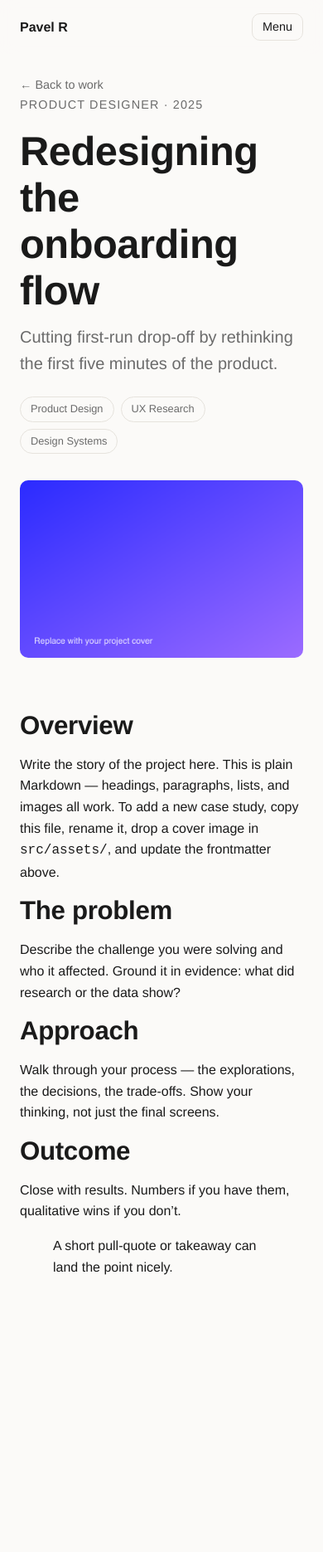
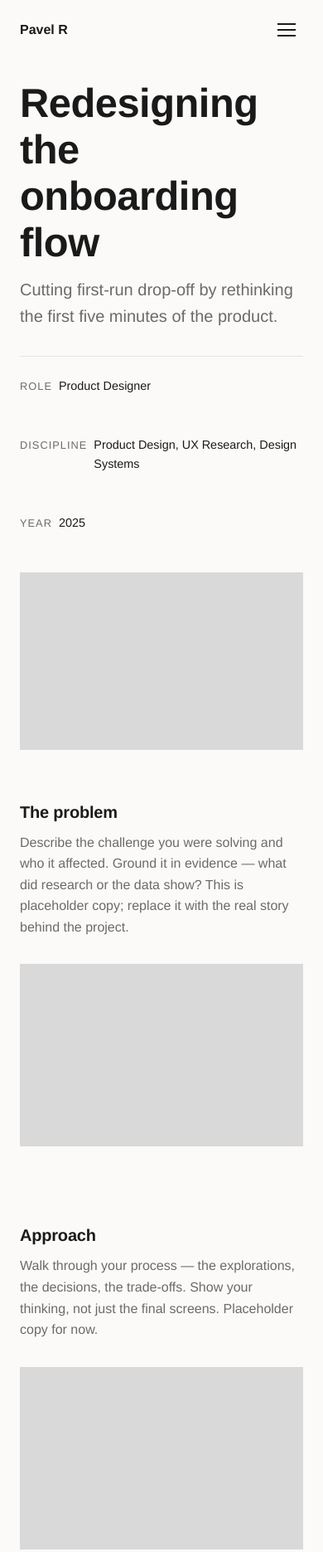
Before and after one commit to pavelrakhlin/portfolio-site, an Astro site: page /work/example-project in a window 390 px wide. Shown: the top 1871 px of the page at 83% size. Before the commit the page ends 1580 px from the top, so only its background shows below. Built offline with nearby package versions, Linux system fonts and the light colour scheme; Astro itself is replaced by a stand-in of ours.

Commit message:
Refine layout, case-study sections, and accessibility
- Gap between nav and content set to 60px
- Images full-width with 0px radius (hero, sections, prose, cards)
- Case-study sections stacked: heading + body + full-width image
- Smaller section headers; case-study title aligns with sidebar brand
- Gray placeholder covers (renamed asset); add section placeholder images
- Nav font reverted to 1rem; info row laid out inline
- Canvas max-width 1400px, centered; sidebar collapses to hamburger at <=768px
- Verified all text/background pairs meet WCAG AA contrast (>=5.1:1)

Co-Authored-By: Claude Opus 4.8 <noreply@anthropic.com>

```diff
--- a/src/components/Sidebar.astro
+++ b/src/components/Sidebar.astro
@@ -8,7 +8,7 @@ const onContact = path.startsWith('/contact');
 const isCurrent = (href: string) => path === href || path === `${href}/`;
 ---
 
-<!-- Mobile top bar: brand + menu toggle. Hidden on desktop. -->
+<!-- Mobile top bar: brand + hamburger toggle. Hidden on desktop. -->
 <div class="topbar">
   <a href="/" class="topbar__brand">Pavel R</a>
   <button
@@ -17,7 +17,7 @@ const isCurrent = (href: string) => path === href || path === `${href}/`;
     aria-controls="sidebar"
     aria-label="Toggle navigation"
   >
-    Menu
+    <span class="topbar__bars" aria-hidden="true"></span>
   </button>
 </div>
 
@@ -143,11 +143,13 @@ const isCurrent = (href: string) => path === href || path === `${href}/`;
     });
   }
 
-  // Mobile toggle: open/close the sidebar. Closes after navigating.
+  // Mobile toggle: open/close the sidebar. Guarded so the listener is only
+  // attached once even though init() re-runs after each View Transition.
   const setupToggle = () => {
     const btn = document.querySelector<HTMLButtonElement>('.topbar__toggle');
     const root = document.documentElement;
-    if (!btn) return;
+    if (!btn || btn.dataset.toggle === 'ready') return;
+    btn.dataset.toggle = 'ready';
     btn.addEventListener('click', () => {
       const open = root.classList.toggle('nav-open');
       btn.setAttribute('aria-expanded', String(open));
@@ -185,7 +187,7 @@ const isCurrent = (href: string) => path === href || path === `${href}/`;
   }
 
   .sidebar__brand {
-    font-size: var(--text-base);
+    font-size: 1rem;
     font-weight: 700;
     color: var(--color-text);
     line-height: 1.2;
@@ -207,7 +209,8 @@ const isCurrent = (href: string) => path === href || path === `${href}/`;
   .group > summary,
   .nav__top {
     display: block;
-    font-size: var(--text-base);
+    font-size: 1rem;
+    font-weight: 500;
     color: var(--color-text);
     cursor: pointer;
     list-style: none; /* hide default disclosure triangle */
@@ -241,7 +244,8 @@ const isCurrent = (href: string) => path === href || path === `${href}/`;
     margin-bottom: var(--space-2);
   }
   .children a {
-    font-size: var(--text-base);
+    font-size: 1rem;
+    font-weight: 400;
     color: var(--color-muted);
     transition: color 0.2s var(--ease);
   }
@@ -270,17 +274,53 @@ const isCurrent = (href: string) => path === href || path === `${href}/`;
     color: var(--color-text);
   }
   .topbar__toggle {
-    font: inherit;
-    font-size: var(--text-sm);
+    display: inline-flex;
+    align-items: center;
+    justify-content: center;
+    width: 40px;
+    height: 40px;
     background: none;
-    border: 1px solid var(--color-border);
-    border-radius: var(--radius);
-    padding: var(--space-1) var(--space-3);
+    border: none;
+    padding: 0;
     color: var(--color-text);
     cursor: pointer;
   }
+  /* Hamburger: middle bar + ::before/::after for top & bottom. */
+  .topbar__bars,
+  .topbar__bars::before,
+  .topbar__bars::after {
+    content: '';
+    display: block;
+    width: 22px;
+    height: 2px;
+    background: var(--color-text);
+    transition: transform 0.3s var(--ease), opacity 0.2s var(--ease);
+  }
+  .topbar__bars {
+    position: relative;
+  }
+  .topbar__bars::before {
+    position: absolute;
+    top: -7px;
+  }
+  .topbar__bars::after {
+    position: absolute;
+    top: 7px;
+  }
+  /* Animate to an X when the nav is open. */
+  :global(.nav-open) .topbar__bars {
+    background: transparent;
+  }
+  :global(.nav-open) .topbar__bars::before {
+    top: 0;
+    transform: rotate(45deg);
+  }
+  :global(.nav-open) .topbar__bars::after {
+    top: 0;
+    transform: rotate(-45deg);
+  }
 
-  @media (max-width: 60rem) {
+  @media (max-width: 768px) {
     .topbar {
       display: flex;
     }
--- a/src/content.config.ts
+++ b/src/content.config.ts
@@ -21,6 +21,18 @@ const projects = defineCollection({
       // Lower numbers sort first on listing pages.
       order: z.number().default(99),
       draft: z.boolean().default(false),
+      // Alternating text + image sections that make up the case-study body.
+      // Layout alternates image left/right automatically.
+      sections: z
+        .array(
+          z.object({
+            heading: z.string(),
+            body: z.string(),
+            image: image(),
+            imageAlt: z.string(),
+          }),
+        )
+        .default([]),
     }),
 });
 
--- a/src/content/projects/example-project-three.md
+++ b/src/content/projects/example-project-three.md
@@ -6,24 +6,29 @@ year: 2023
 tags:
   - Design Systems
   - Components
-cover: ../../assets/sample-cover.png
-coverAlt: Placeholder gradient cover image for the third example project.
+cover: ../../assets/cover-placeholder.png
+coverAlt: Placeholder cover image for the third example project.
 featured: false
 order: 3
+sections:
+  - heading: The problem
+    body: >-
+      Placeholder copy describing inconsistency across the product and the cost
+      it imposed on the team. Replace with your real framing.
+    image: ../../assets/placeholder-1.png
+    imageAlt: Placeholder image for the third project's problem section.
+  - heading: Approach
+    body: >-
+      Placeholder copy describing how the tokens, components, and documentation
+      came together. Swap in your real process.
+    image: ../../assets/placeholder-2.png
+    imageAlt: Placeholder image for the third project's approach section.
+  - heading: Outcome
+    body: >-
+      Placeholder copy summarizing adoption and the consistency gains. Add real
+      results here.
+    image: ../../assets/placeholder-3.png
+    imageAlt: Placeholder image for the third project's outcome section.
 ---
 
-## Overview
-
-A third placeholder case study. Replace this with a real project.
-
-## The problem
-
-Describe the challenge and who it affected.
-
-## Approach
-
-Walk through your process and the trade-offs you made.
-
-## Outcome
-
-Close with results.
+Fallback body used only when a project defines no `sections`.
--- a/src/content/projects/example-project-two.md
+++ b/src/content/projects/example-project-two.md
@@ -6,25 +6,29 @@ year: 2024
 tags:
   - Product Design
   - Information Architecture
-cover: ../../assets/sample-cover.png
-coverAlt: Placeholder gradient cover image for the second example project.
+cover: ../../assets/cover-placeholder.png
+coverAlt: Placeholder cover image for the second example project.
 featured: true
 order: 2
+sections:
+  - heading: The problem
+    body: >-
+      Placeholder copy describing the challenge. Replace with the real context,
+      the users affected, and the evidence that framed the work.
+    image: ../../assets/placeholder-1.png
+    imageAlt: Placeholder image for the second project's problem section.
+  - heading: Approach
+    body: >-
+      Placeholder copy describing the process and the key decisions. Swap in
+      your explorations, sketches, and rationale.
+    image: ../../assets/placeholder-2.png
+    imageAlt: Placeholder image for the second project's approach section.
+  - heading: Outcome
+    body: >-
+      Placeholder copy summarizing results and impact. Add metrics or
+      qualitative wins here.
+    image: ../../assets/placeholder-3.png
+    imageAlt: Placeholder image for the second project's outcome section.
 ---
 
-## Overview
-
-A second placeholder case study. Replace this with a real project — copy the
-file, swap the cover image, and update the frontmatter.
-
-## The problem
-
-Describe the challenge and who it affected.
-
-## Approach
-
-Walk through your process and the trade-offs you made.
-
-## Outcome
-
-Close with results.
+Fallback body used only when a project defines no `sections`.
--- a/src/content/projects/example-project.md
+++ b/src/content/projects/example-project.md
@@ -7,31 +7,33 @@ tags:
   - Product Design
   - UX Research
   - Design Systems
-cover: ../../assets/sample-cover.png
-coverAlt: Placeholder gradient cover image for the example project.
+cover: ../../assets/cover-placeholder.png
+coverAlt: Placeholder cover image for the example project.
 featured: true
 order: 1
+sections:
+  - heading: The problem
+    body: >-
+      Describe the challenge you were solving and who it affected. Ground it in
+      evidence — what did research or the data show? This is placeholder copy;
+      replace it with the real story behind the project.
+    image: ../../assets/placeholder-1.png
+    imageAlt: Placeholder image illustrating the problem.
+  - heading: Approach
+    body: >-
+      Walk through your process — the explorations, the decisions, the
+      trade-offs. Show your thinking, not just the final screens. Placeholder
+      copy for now.
+    image: ../../assets/placeholder-2.png
+    imageAlt: Placeholder image illustrating the approach.
+  - heading: Outcome
+    body: >-
+      Close with results. Numbers if you have them, qualitative wins if you
+      don't. This section mirrors how a finished case study reads.
+    image: ../../assets/placeholder-3.png
+    imageAlt: Placeholder image illustrating the outcome.
 ---
 
-## Overview
-
-Write the story of the project here. This is plain Markdown — headings,
-paragraphs, lists, and images all work. To add a new case study, copy this
-file, rename it, drop a cover image in `src/assets/`, and update the
-frontmatter above.
-
-## The problem
-
-Describe the challenge you were solving and who it affected. Ground it in
-evidence: what did research or the data show?
-
-## Approach
-
-Walk through your process — the explorations, the decisions, the trade-offs.
-Show your thinking, not just the final screens.
-
-## Outcome
-
-Close with results. Numbers if you have them, qualitative wins if you don't.
-
-> A short pull-quote or takeaway can land the point nicely.
+Body content is defined in the `sections` frontmatter above so the layout can
+alternate text and images automatically. This Markdown body is only used as a
+fallback when a project has no `sections`.
--- a/src/layouts/Base.astro
+++ b/src/layouts/Base.astro
@@ -73,15 +73,17 @@ const ogImageUrl = ogImage
       .app-shell {
         display: flex;
         align-items: flex-start;
-        gap: var(--space-12);
+        gap: 60px;
         padding: 75px;
         min-height: 100vh;
+        max-width: var(--max-width);
+        margin-inline: auto;
       }
       .app-content {
         flex: 1;
         min-width: 0;
       }
-      @media (max-width: 60rem) {
+      @media (max-width: 768px) {
         .app-shell {
           display: block;
           padding: 0;
--- a/src/pages/work/[...slug].astro
+++ b/src/pages/work/[...slug].astro
@@ -13,29 +13,38 @@ export async function getStaticPaths() {
 }
 
 const { project } = Astro.props;
-const { title, summary, role, year, tags, cover, coverAlt } = project.data;
+const { title, summary, role, year, tags, cover, coverAlt, sections } =
+  project.data;
 const { Content } = await render(project);
 ---
 
 <Base title={`${title} — Your Name`} description={summary}>
   <article class="container">
     <header class="case-head">
-      <a href="/work" class="back" data-reveal>← Back to work</a>
-      <p class="eyebrow" data-reveal>{role} · {year}</p>
       <h1 data-reveal>{title}</h1>
       <p class="case-head__summary muted" data-reveal>{summary}</p>
+
+      <dl class="info-row" data-reveal>
+        <div class="info-row__item">
+          <dt>Role</dt>
+          <dd>{role}</dd>
+        </div>
         {
           tags.length > 0 && (
-          <ul class="tags" data-reveal>
-            {tags.map((tag) => (
-              <li>{tag}</li>
-            ))}
-          </ul>
+            <div class="info-row__item">
+              <dt>Discipline</dt>
+              <dd>{tags.join(', ')}</dd>
+            </div>
           )
         }
+        <div class="info-row__item">
+          <dt>Year</dt>
+          <dd>{year}</dd>
+        </div>
+      </dl>
     </header>
 
-    <div class="case-hero">
+    <div class="case-hero" data-reveal>
       <Image
         src={cover}
         alt={coverAlt}
@@ -45,48 +54,99 @@ const { Content } = await render(project);
       />
     </div>
 
+    {
+      sections.length > 0 ? (
+        <div class="sections">
+          {sections.map((section) => (
+            <section class="section" data-reveal-group>
+              <div class="section__text">
+                <h2>{section.heading}</h2>
+                <p>{section.body}</p>
+              </div>
+              <div class="section__media">
+                <Image
+                  src={section.image}
+                  alt={section.imageAlt}
+                  widths={[640, 1024, 1280]}
+                  sizes="(max-width: 768px) 100vw, 1190px"
+                />
+              </div>
+            </section>
+          ))}
+        </div>
+      ) : (
         <div class="prose case-body">
           <Content />
         </div>
+      )
+    }
   </article>
 </Base>
 
 <style>
   .case-head {
-    margin-bottom: var(--space-8);
-    max-width: var(--max-width-prose);
-  }
-  .back {
-    font-size: var(--text-sm);
-    color: var(--color-muted);
+    margin-bottom: var(--space-12);
   }
   .case-head h1 {
-    margin-block: var(--space-4) var(--space-3);
+    margin-bottom: var(--space-3);
   }
   .case-head__summary {
     font-size: var(--text-lg);
+    max-width: var(--max-width-prose);
+    margin-bottom: var(--space-8);
   }
-  .tags {
+
+  /* Info row: Role · Discipline · Year */
+  .info-row {
     display: flex;
     flex-wrap: wrap;
+    gap: var(--space-12);
+    margin: 0;
+    padding-top: var(--space-6);
+    border-top: 1px solid var(--color-border);
+  }
+  .info-row__item {
+    display: flex;
+    align-items: baseline;
     gap: var(--space-2);
-    list-style: none;
-    padding: 0;
-    margin-top: var(--space-6);
   }
-  .tags li {
+  .info-row dt {
     font-size: var(--text-xs);
-    border: 1px solid var(--color-border);
-    border-radius: 999px;
-    padding: var(--space-1) var(--space-3);
+    text-transform: uppercase;
+    letter-spacing: 0.08em;
     color: var(--color-muted);
   }
+  .info-row dd {
+    margin: 0;
+    font-size: var(--text-sm);
+  }
+
   .case-hero img {
     width: 100%;
-    border-radius: var(--radius);
+    border-radius: 0;
     margin-bottom: var(--space-16);
   }
-  .case-body {
-    margin-inline: auto;
+
+  /* Stacked text + full-width image sections */
+  .sections {
+    display: flex;
+    flex-direction: column;
+    gap: var(--space-24);
+  }
+  .section__text {
+    max-width: var(--max-width-prose);
+    margin-bottom: var(--space-8);
+  }
+  .section__text h2 {
+    font-size: var(--text-lg);
+    margin-bottom: var(--space-3);
+  }
+  .section__text p {
+    color: var(--color-muted);
+    margin: 0;
+  }
+  .section__media img {
+    width: 100%;
+    border-radius: 0;
   }
 </style>
--- a/src/styles/global.css
+++ b/src/styles/global.css
@@ -8,7 +8,7 @@
   --color-text: #1a1a1a;
   --color-muted: #6b6b6b;
   --color-border: #e6e3dd;
-  --color-accent: #2b2bff;
+  --color-accent: #1a1a1a;
   --color-accent-contrast: #ffffff;
 
   /* Typography */
@@ -37,7 +37,7 @@
   --space-24: 6rem;
 
   /* Layout */
-  --max-width: 60rem;
+  --max-width: 1400px;
   --max-width-prose: 42rem;
   --sidebar-width: 17rem;
   --radius: 10px;
@@ -54,8 +54,8 @@
     --color-text: #f2f0ec;
     --color-muted: #a3a09a;
     --color-border: #2e2c29;
-    --color-accent: #8c8cff;
-    --color-accent-contrast: #0a0a14;
+    --color-accent: #f2f0ec;
+    --color-accent-contrast: #131312;
   }
 }
 
@@ -124,10 +124,8 @@ img {
    ============================================================ */
 .container {
   width: 100%;
-  max-width: var(--max-width);
-  margin-inline: 0;
 }
-@media (max-width: 60rem) {
+@media (max-width: 768px) {
   .container {
     padding: var(--space-6);
   }
@@ -137,7 +135,7 @@ img {
   max-width: var(--max-width-prose);
 }
 .prose img {
-  border-radius: var(--radius);
+  border-radius: 0;
   margin-block: var(--space-8);
 }
 
@@ -158,7 +156,7 @@ img {
   display: block;
   background: var(--color-surface);
   border: 1px solid var(--color-border);
-  border-radius: var(--radius);
+  border-radius: 0;
   overflow: hidden;
   transition: transform 0.3s var(--ease), box-shadow 0.3s var(--ease);
 }
```
Also changed, not shown: src/assets/cover-placeholder.png (added), src/assets/placeholder-1.png (added), src/assets/placeholder-2.png (added), src/assets/placeholder-3.png (added), src/assets/sample-cover.png (deleted). Lines whose indentation alone changed are shown as unchanged.
